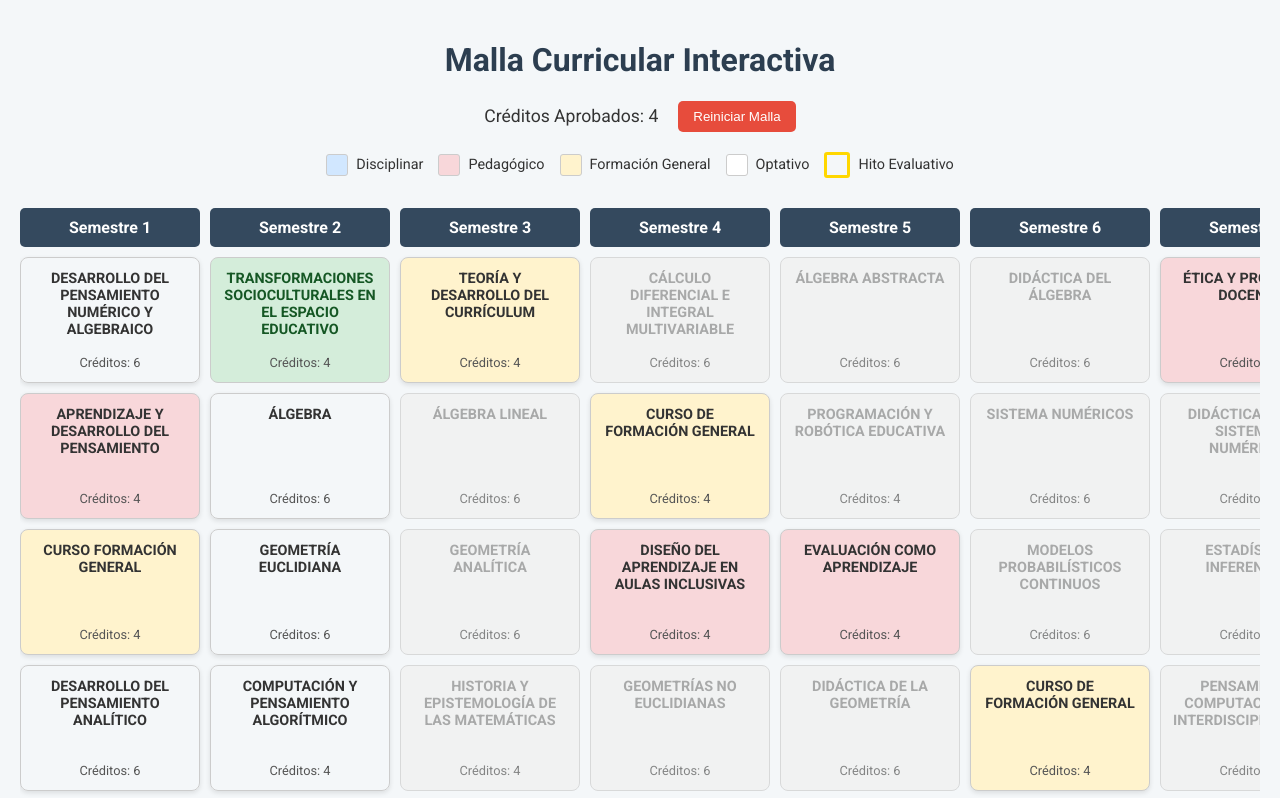
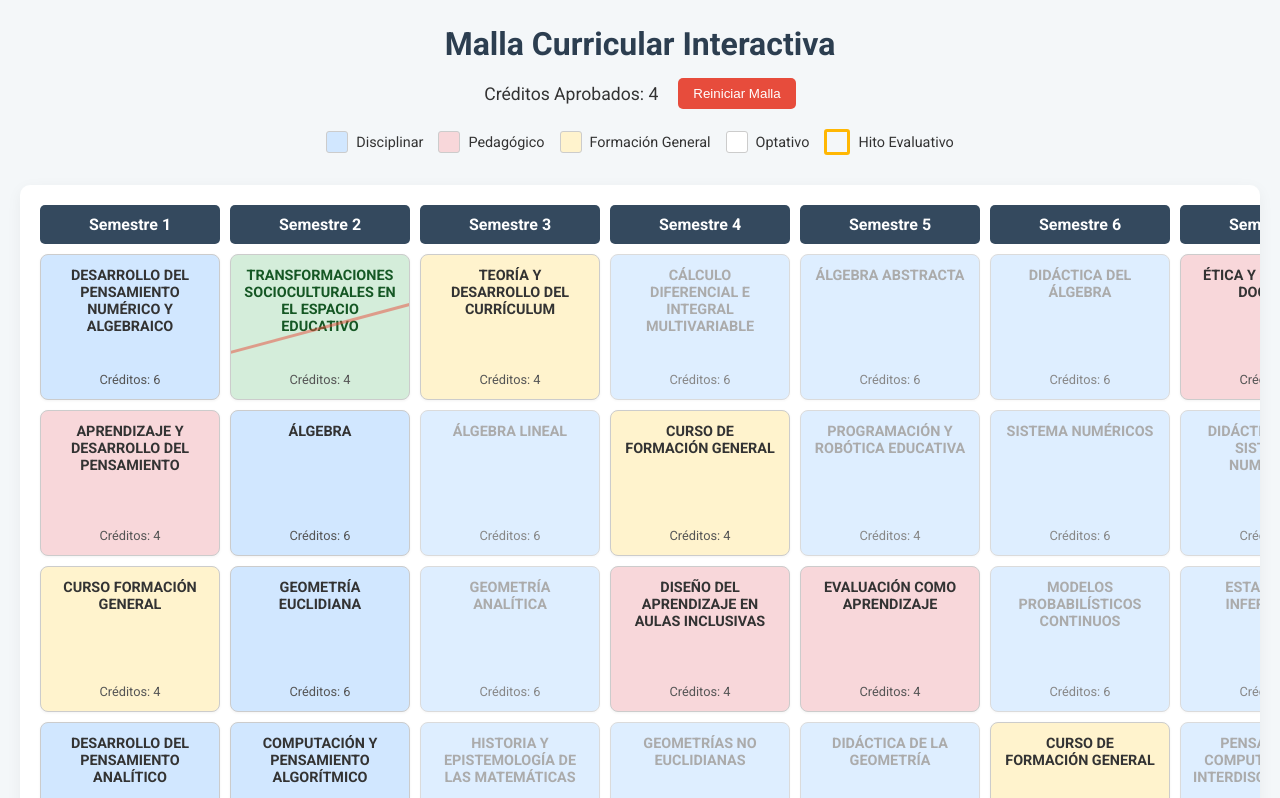
Before and after one commit to Unicorn-i0/mallaPEM_ucsh2.0, a plain HTML site: page index.html in a window 1280 px wide. Both pictures are taken after a click on the element 300 px from the left and 319 px from the top of the page. Shown: the top 798 px of the page. Drawn offline with Linux system fonts and the light colour scheme.

Commit message:
Update style.css

```diff
--- a/style.css
+++ b/style.css
@@ -1,11 +1,12 @@
 :root {
-    --color-disciplinar: #d1e7ff; /* Azul claro */
-    --color-pedagogico: #f8d7da;  /* Rojo oscuro/claro */
+    --color-disciplinar: #d1e7ff; /* Azul */
+    --color-pedagogico: #f8d7da;  /* Rojo */
     --color-fg: #fff3cd;         /* Amarillo */
+    --color-practica: #e9d8fd;   /* Morado */
     --color-optativo: #ffffff;   /* Blanco */
-    --color-aprobado: #d4edda;   /* Verde para aprobados */
-    --color-bloqueado: #f0f0f0;  /* Gris para bloqueados */
-    --border-hito: 3px solid #ffd700; /* Borde dorado */
+    --color-aprobado: #d4edda;   /* Verde */
+    --color-bloqueado: #f0f0f0;  /* Gris */
+    --border-hito: 3px solid #ffb703; /* Borde dorado */
     --text-color-dark: #333;
     --text-color-light: #888;
 }
@@ -23,8 +24,9 @@ header {
     margin-bottom: 30px;
 }
 
-h1 {
+h1, h2 {
     color: #2c3e50;
+    margin: 5px 0;
 }
 
 .summary {
@@ -75,6 +77,7 @@ h1 {
 .color-box.disciplinar { background-color: var(--color-disciplinar); }
 .color-box.pedagogico { background-color: var(--color-pedagogico); }
 .color-box.formacion-general { background-color: var(--color-fg); }
+.color-box.practica { background-color: var(--color-practica); }
 .color-box.optativo { background-color: var(--color-optativo); }
 .color-box.hito { border: var(--border-hito); }
 
@@ -83,9 +86,12 @@ h1 {
     grid-auto-flow: column;
     grid-auto-columns: minmax(180px, 1fr);
     gap: 10px;
-    justify-content: start; /* Evita que las columnas se estiren */
-    overflow-x: auto; /* Permite scroll horizontal en pantallas pequeñas */
-    padding-bottom: 20px;
+    justify-content: start;
+    overflow-x: auto;
+    padding: 20px;
+    background: #fff;
+    border-radius: 10px;
+    box-shadow: 0 4px 15px rgba(0,0,0,0.05);
 }
 
 .semestre-columna {
@@ -101,6 +107,9 @@ h1 {
     background-color: #34495e;
     color: white;
     border-radius: 5px;
+    position: sticky;
+    top: 0;
+    z-index: 10;
 }
 
 .curso {
@@ -109,10 +118,13 @@ h1 {
     padding: 12px;
     text-align: center;
     transition: all 0.3s ease;
-    min-height: 100px;
+    min-height: 120px;
     display: flex;
     flex-direction: column;
     justify-content: space-between;
+    box-shadow: 0 1px 3px rgba(0,0,0,0.05);
+    position: relative; /* Necesario para la línea */
+    overflow: hidden;   /* Necesario para la línea */
 }
 
 .curso-nombre {
@@ -130,29 +142,43 @@ h1 {
 /* --- ESTILOS DE ESTADO --- */
 .curso.disponible {
     cursor: pointer;
-    box-shadow: 0 2px 5px rgba(0,0,0,0.1);
 }
 .curso.disponible:hover {
     transform: translateY(-3px);
-    box-shadow: 0 4px 8px rgba(0,0,0,0.15);
+    box-shadow: 0 4px 8px rgba(0,0,0,0.1);
 }
 
 .curso.aprobado {
     background-color: var(--color-aprobado) !important;
     color: #155724;
-    cursor: not-allowed;
+    cursor: pointer;
+}
+
+/* --- NUEVA LÍNEA DIAGONAL PARA CURSOS APROBADOS --- */
+.curso.aprobado::after {
+    content: '';
+    position: absolute;
+    width: 120%;
+    height: 3px;
+    background-color: rgba(231, 76, 60, 0.5); /* Rojo semi-transparente */
+    top: 50%;
+    left: -10%;
+    transform: rotate(-15deg);
+    transform-origin: center center;
+    z-index: 1;
 }
 
 .curso.bloqueado {
     background-color: var(--color-bloqueado);
     color: var(--text-color-light);
-    cursor: not-allowed;
+    cursor: pointer; /* Permitir clic para ver la alerta */
     opacity: 0.7;
 }
 
 /* --- ESTILOS DE TIPO DE CURSO --- */
-.curso.disciplinar { background-color: var(--color-disciplinar); }
+.curso.disciplinar-didactico { background-color: var(--color-disciplinar); }
 .curso.pedagogico { background-color: var(--color-pedagogico); }
 .curso.formacion-general { background-color: var(--color-fg); }
+.curso.practicas-y-graduacion { background-color: var(--color-practica); }
 .curso.optativo { background-color: var(--color-optativo); }
 .curso.hito { border: var(--border-hito); }
```
